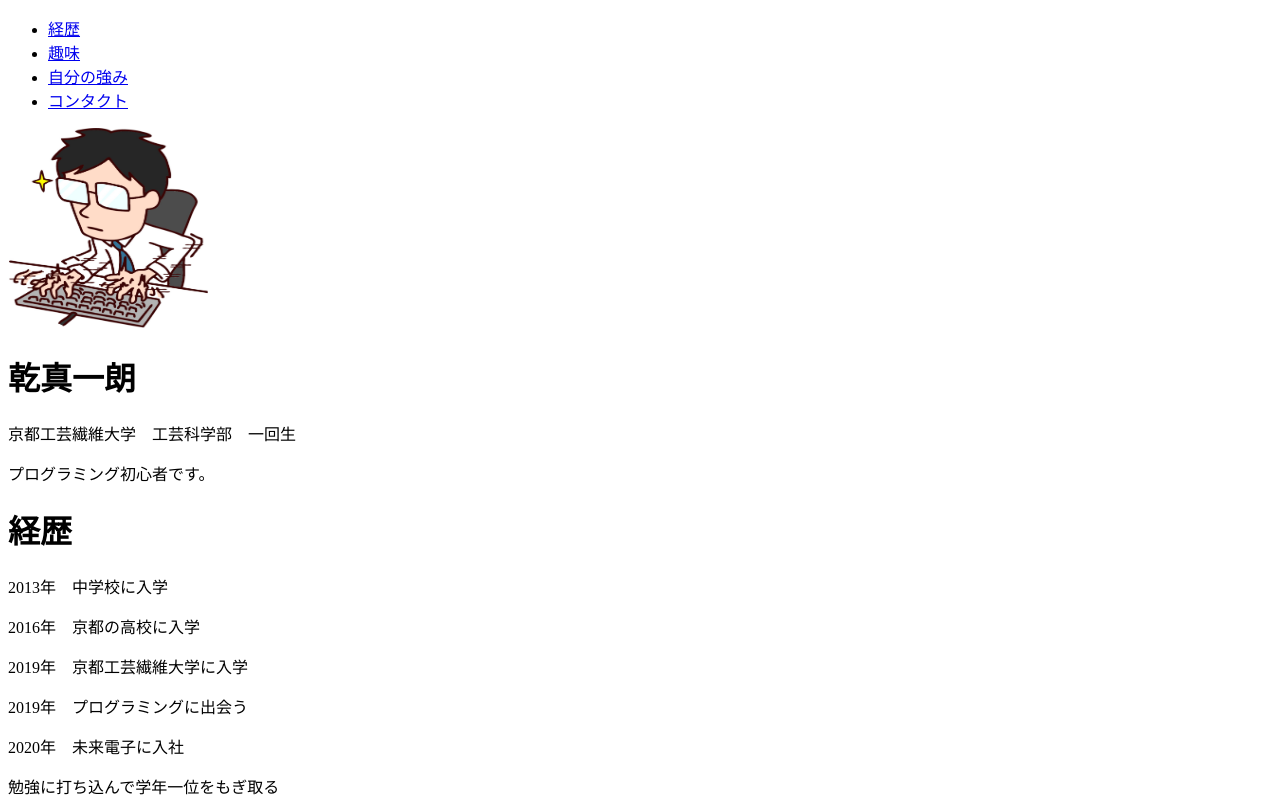
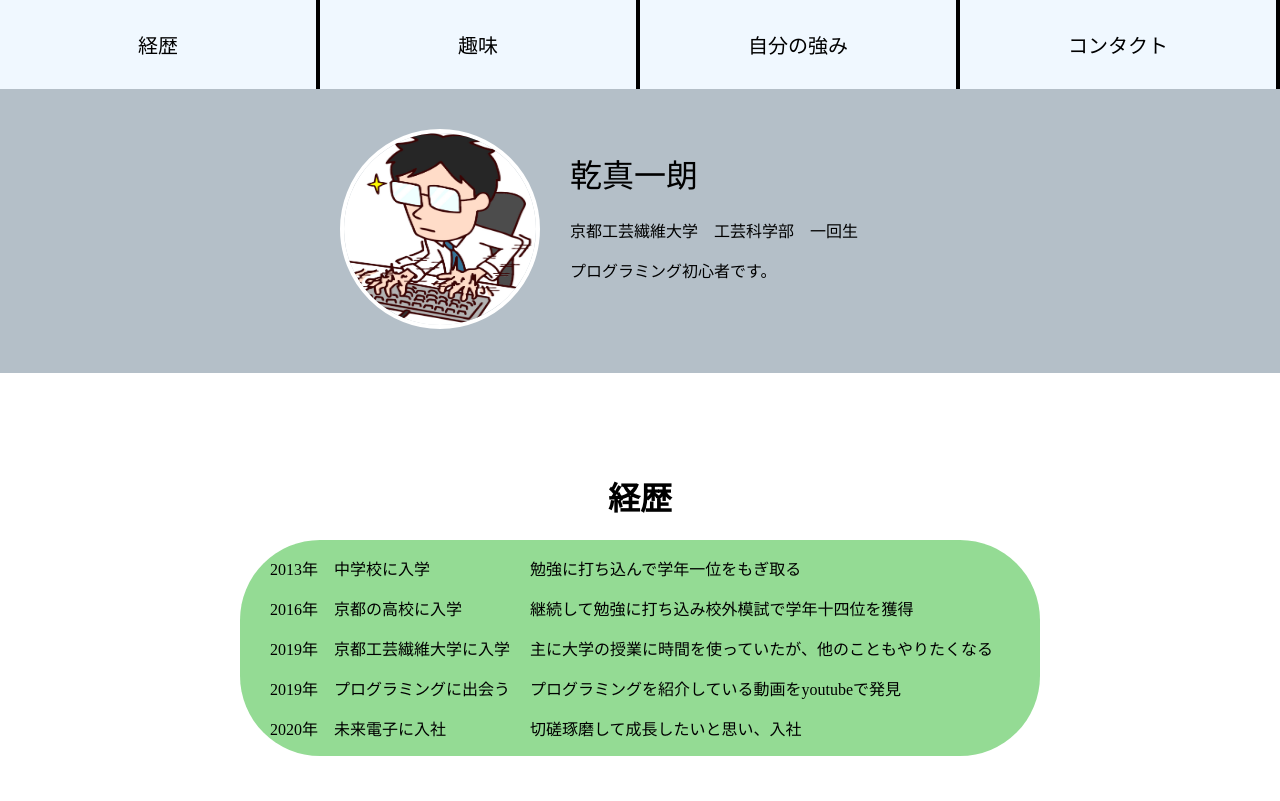
Before and after one commit to sin-sudo/sin-sudo.github.io, a plain HTML site: page index.html in a window 1280 px wide. Shown: the top 801 px of the page. Drawn offline with Linux system fonts and the light colour scheme.

Commit message:
Update index.html

```diff
--- a/index.html
+++ b/index.html
@@ -3,7 +3,7 @@
 <head>
   <meta charset="utf-8">
   <title>乾真一朗のポートフォリオサイト</title>
-  <link rel="stylesheet" href=".css">
+  <link rel="stylesheet" href="styles.css">
 </head>
 <body>
   <header>
```
